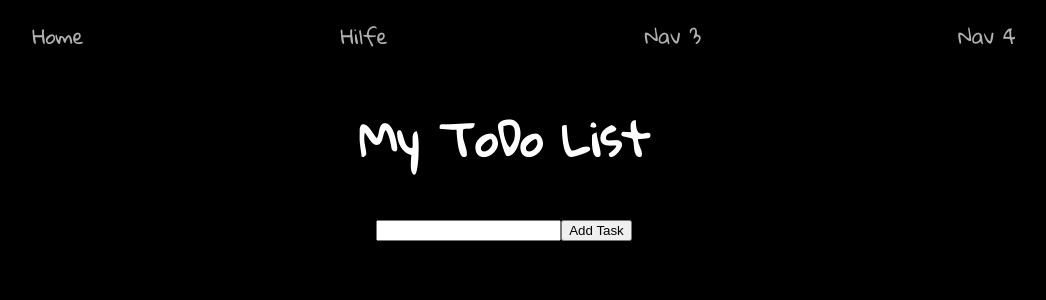
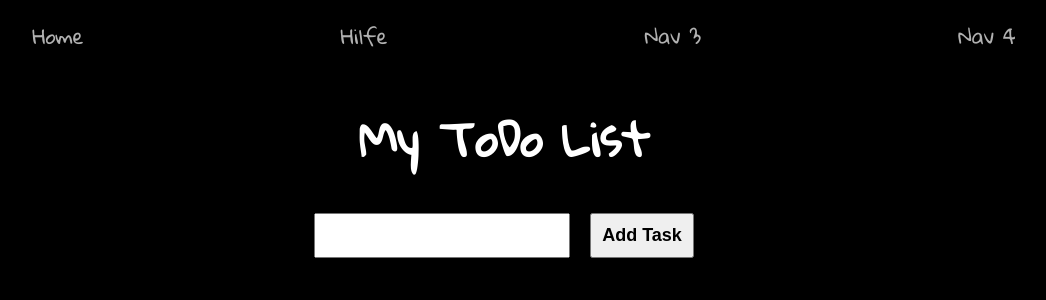
Before and after one commit to TunHuang/react_todo_list, a React (Create React App) app: page / in a window 1280 px wide. Shown: the top 300 px of the page, without its empty margins (136-1182 px from the left). Built offline with nearby package versions, Linux system fonts and the light colour scheme.

Commit message:
InputTask Styling hinzugefügt

```diff
--- a/src/App.css
+++ b/src/App.css
@@ -1,7 +1,3 @@
-.input-task {
-  text-align: center;
-}
-
 body {
   font-family: 'Gloria Hallelujah', cursive;
   background-color: black;
--- a/src/App.js
+++ b/src/App.js
@@ -1,7 +1,5 @@
 import './App.css';
-// import Button from './components/Button';
 import Header from './components/Header';
-// import InputText from './components/InputText';
 import List from './components/List';
 import Navbar from './components/Navbar';
 import NoMatch from './components/NoMatch';
--- a/src/components/Button.css
+++ /dev/null
@@ -1,6 +0,0 @@
-.add-task {
-  font-size: large;
-  padding: 10px;
-  font-weight: 800;
-  margin-left: 20px;
-}
--- /dev/null
+++ b/src/components/InputTask.css
@@ -0,0 +1,15 @@
+.input-task {
+  text-align: center;
+}
+
+.add-task {
+  font-size: large;
+  padding: 10px;
+  font-weight: 800;
+  margin-left: 20px;
+}
+
+#task {
+  padding: 10px 10px;
+  font-size: large;
+}
--- a/src/components/InputTask.js
+++ b/src/components/InputTask.js
@@ -2,6 +2,7 @@ import React from 'react';
 import { connect } from 'react-redux';
 import { aufgabeHinzufuegen } from '../thunks/thunks';
 import PropTypes from 'prop-types';
+import './InputTask.css';
 
 class InputTask extends React.Component {
   constructor(props) {
--- a/src/components/InputText.css
+++ /dev/null
@@ -1,5 +0,0 @@
-#task {
-  padding: 10px 10px;
-  font-size: large;
-  /* border-radius: 4px; */
-}
```
Also changed, not shown: src/components/Button.js (deleted, +0 -8 lines), src/components/InputText.js (deleted, +0 -12 lines).
